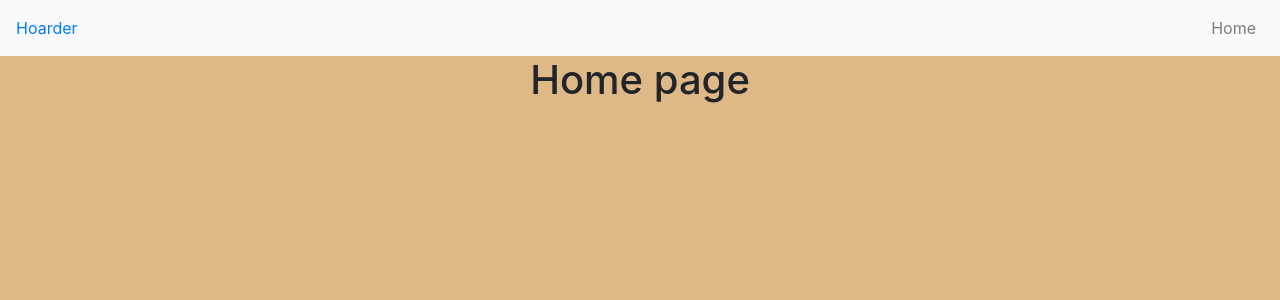
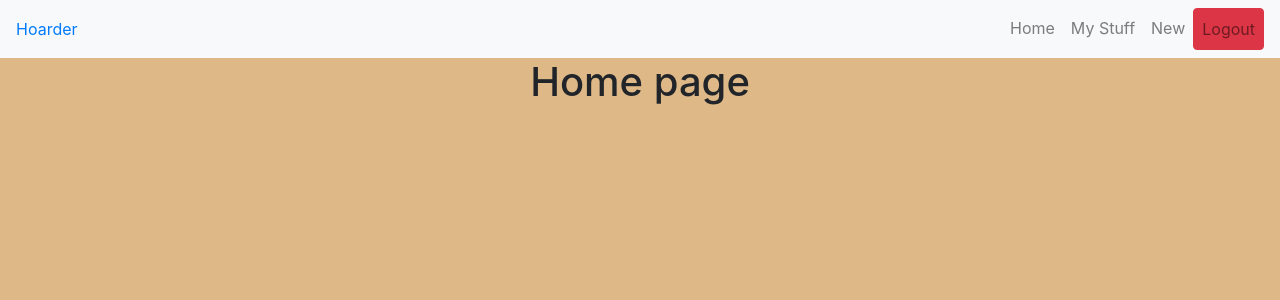
Before and after one commit to jthielman/react-hoarder, a React (Create React App) app: page / in a window 1280 px wide. Shown: the top 300 px of the page. Built offline with nearby package versions, Linux system fonts and the light colour scheme; no server answers; sample sign-in values are in the browser's storage.

Commit message:
log out works

```diff
--- a/src/components/pages/Auth/Auth.js
+++ b/src/components/pages/Auth/Auth.js
@@ -1,10 +1,15 @@
 import React from 'react';
+import PropTypes from 'prop-types';
 import firebase from 'firebase/app';
 import 'firebase/auth';
 
 import './Auth.scss';
 
 class Auth extends React.Component {
+  static propTypes = {
+    authed: PropTypes.bool,
+  }
+
   loginClickEvent = (e) => {
     e.preventDefault();
     const provider = new firebase.auth.GoogleAuthProvider();
--- a/src/components/shared/MyNavbar/MyNavbar.js
+++ b/src/components/shared/MyNavbar/MyNavbar.js
@@ -1,12 +1,17 @@
 import React from 'react';
 import { Link } from 'react-router-dom';
 import PropTypes from 'prop-types';
-// import firebase from 'firebase/app';
+import firebase from 'firebase/app';
 import 'firebase/auth';
 
 class MyNavbar extends React.Component {
   static propTypes = {
     authed: PropTypes.bool,
+  }
+
+  logMeOut = (e) => {
+    e.preventDefault();
+    firebase.auth().signOut();
   }
 
   render() {
@@ -18,6 +23,15 @@ class MyNavbar extends React.Component {
             <li className='nav-item'>
               <Link className='nav-link' to='/'>Home</Link>
             </li>
+            <li className='nav-item'>
+              <Link className='nav-link' to='/'>My Stuff</Link>
+            </li>
+            <li className='nav-item'>
+              <Link className='nav-link' to='/'>New</Link>
+            </li>
+            <li className='nav-item'>
+              <button className='nav-link btn btn-danger' onClick={this.logMeOut}>Logout</button>
+            </li>
           </ul>
         );
       }
@@ -26,7 +40,7 @@ class MyNavbar extends React.Component {
 
     return (
       <div className='MyNavbar'>
-        <nav className="navbar navbar-expand-lg navbar-light bg-light">
+        <nav className="navbar navbar-expand navbar-light bg-light">
           <Link className="nav-brand" to="/">Hoarder</Link>
             { buildNavbar() }
         </nav>
```
